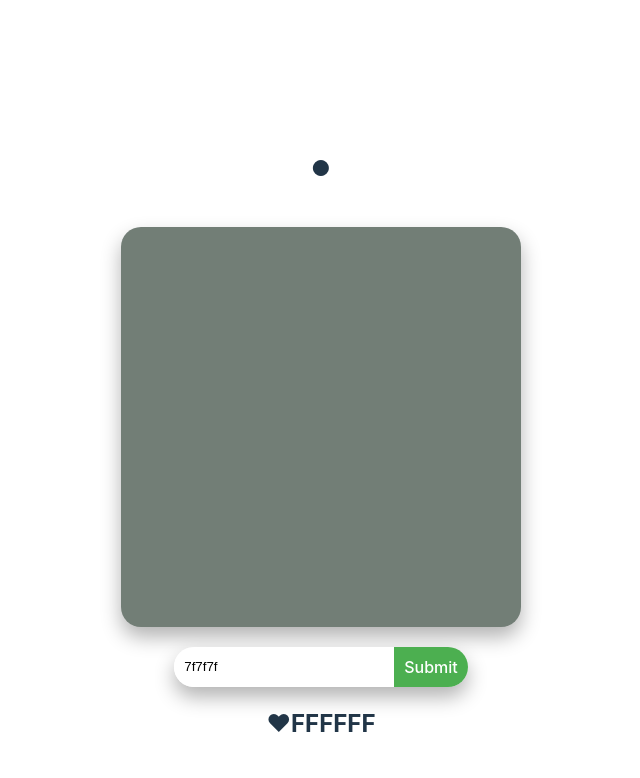
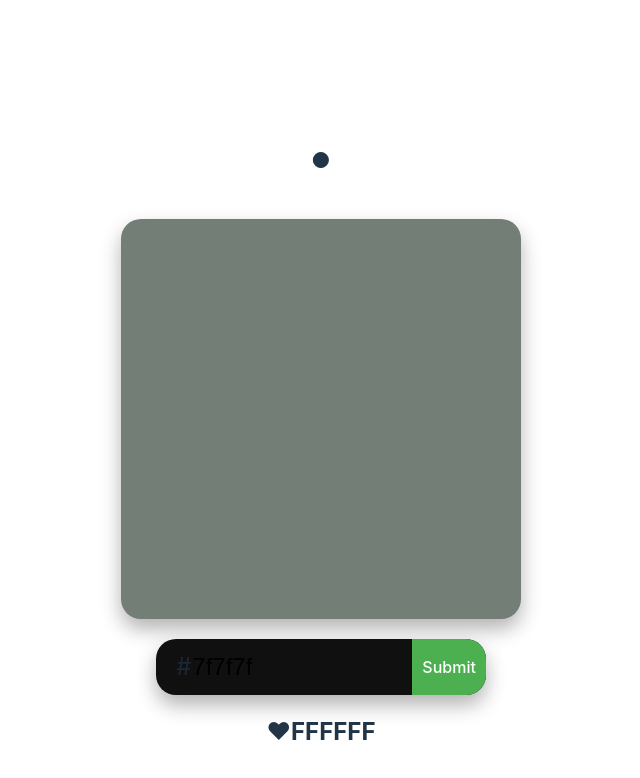
Before and after one commit to choephix/guess-the-hex-color, a Preact app: page / in a window 1280 px wide. Shown: the top 778 px of the page, without its empty margins (319-959 px from the left). Built offline with nearby package versions, Linux system fonts and the light colour scheme.

Commit message:
refactor: Update color difference calculation and input handling in app.tsx

```diff
--- a/src/app.tsx
+++ b/src/app.tsx
@@ -1,5 +1,6 @@
-import { useState, useCallback } from 'preact/hooks';
-import { h } from 'preact';
+import { FunctionComponent, h } from 'preact';
+import { useCallback, useState } from 'preact/hooks';
+
 import './app.css';
 
 function calculateColorDifference(color1: string, color2: string): number {
@@ -81,7 +82,7 @@ interface ColorInputFormProps {
 }
 
 // Component for the color input form
-function ColorInputForm({ onSubmit }: ColorInputFormProps) {
+export const ColorInputForm: FunctionComponent<ColorInputFormProps> = ({ onSubmit }) => {
   const handleInputChange = (event: h.JSX.TargetedEvent<HTMLInputElement, Event>) => {
     let value = event.currentTarget.value.toUpperCase();
     value = value.slice(0, 6);
@@ -105,6 +106,7 @@ function ColorInputForm({ onSubmit }: ColorInputFormProps) {
 
   return (
     <form onSubmit={handleSubmit} class='input-zone'>
+      <div class='hashtag'>#</div>
       <input
         type='text'
         name='colorInput'
@@ -120,27 +122,56 @@ function ColorInputForm({ onSubmit }: ColorInputFormProps) {
   );
 }
 
-export function App() {
-  const { colorCode, health, score, isGameOver, handleGuess, resetGame } = useGame();
+interface GameOverProps {
+  resetGame: () => void;
+}
 
-  console.log('Rendering App. Color code:', colorCode);
-  const scoreText = '★' + score.toString(16).toUpperCase();
-
+export const GameOver: FunctionComponent<GameOverProps> = ({ resetGame }) => {
   return (
-    <div class='game-container'>
-      {isGameOver ? (
     <div>
       <h1>Game Over</h1>
       <button onClick={resetGame}>New Game</button>
     </div>
-      ) : (
+  );
+};
+
+interface GameProps {
+  onGameOver: () => void;
+}
+
+export const Game: FunctionComponent<GameProps> = ({ onGameOver }) => {
+  const { colorCode, health, score, isGameOver, handleGuess } = useGame();
+
+  if (isGameOver) {
+    onGameOver();
+    return null;
+  }
+
+  const scoreText = '★' + score.toString(16).toUpperCase();
+  return (
     <>
       <h1>{score > 0 ? scoreText : '•'}</h1>
       <div class='color-square' style={{ backgroundColor: `#${colorCode}` }}></div>
       <ColorInputForm onSubmit={handleGuess} />
       <h2>♥{health.toString(16).toUpperCase()}</h2>
     </>
-      )}
+  );
+};
+
+export const App: FunctionComponent = () => {
+  const [gameOver, setGameOver] = useState(false);
+
+  const handleGameOver = () => {
+    setGameOver(true);
+  };
+
+  const resetGame = () => {
+    setGameOver(false);
+  };
+
+  return (
+    <div class='game-container'>
+      {gameOver ? <GameOver resetGame={resetGame} /> : <Game onGameOver={handleGameOver} />}
     </div>
   );
-}
+};
--- a/src/index.css
+++ b/src/index.css
@@ -94,15 +94,26 @@ button:focus-visible {
   justify-content: center;
   margin-top: 20px;
 
+  background-color: #101010;
   border-radius: 20px;
   box-shadow: 0 10px 20px rgba(0, 0, 0, 0.3);
 }
 
+.hashtag {
+  display: inline-block;
+  padding: 10px 0 10px 20px;
+  height: 100%;
+  opacity: 0.65;
+  font-size: 1.5em;
+}
+
 .color-input {
+  background: none;
   border: none;
-  padding: 10px;
+  padding: 10px 20px 10px 1px;
   border-radius: 20px 0 0 20px;
   width: 200px;
+  font-size: 1.5em;
 }
 
 .submit-button {
```
Lines whose indentation alone changed are shown as unchanged.
